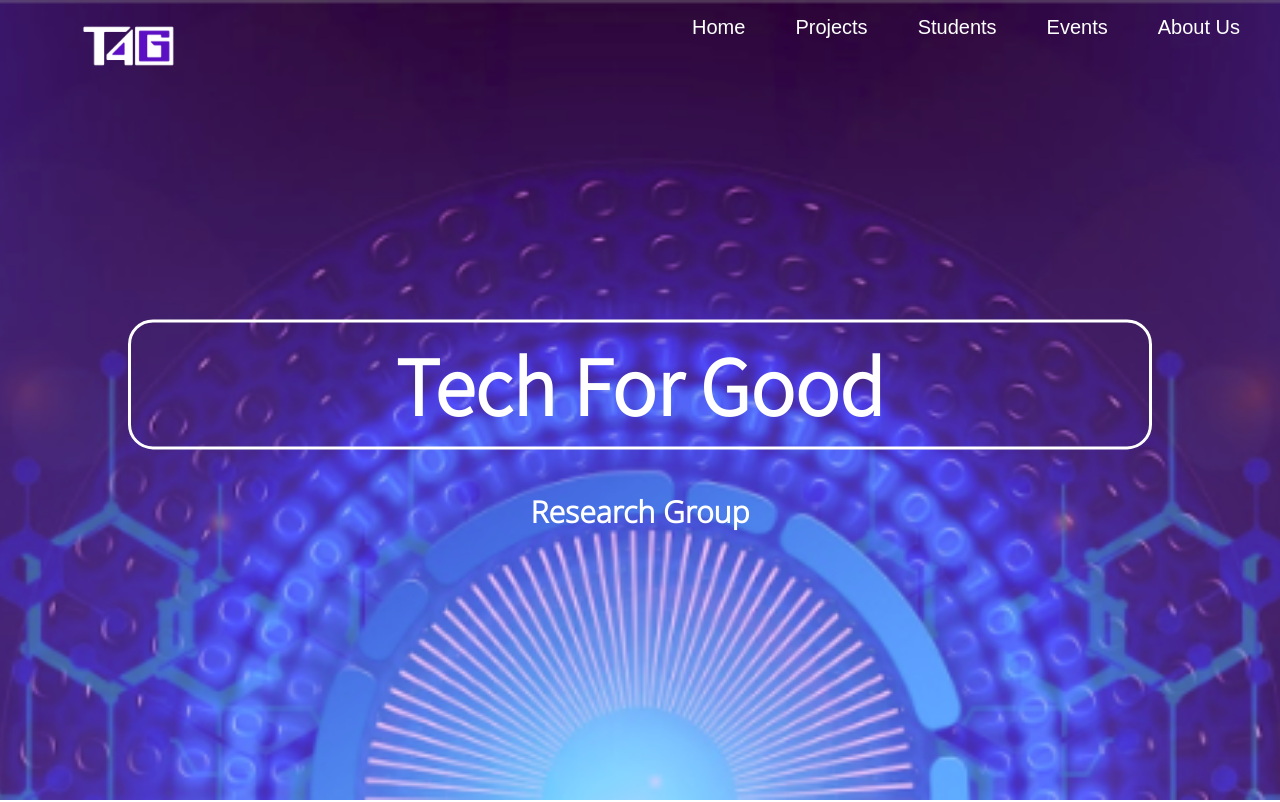
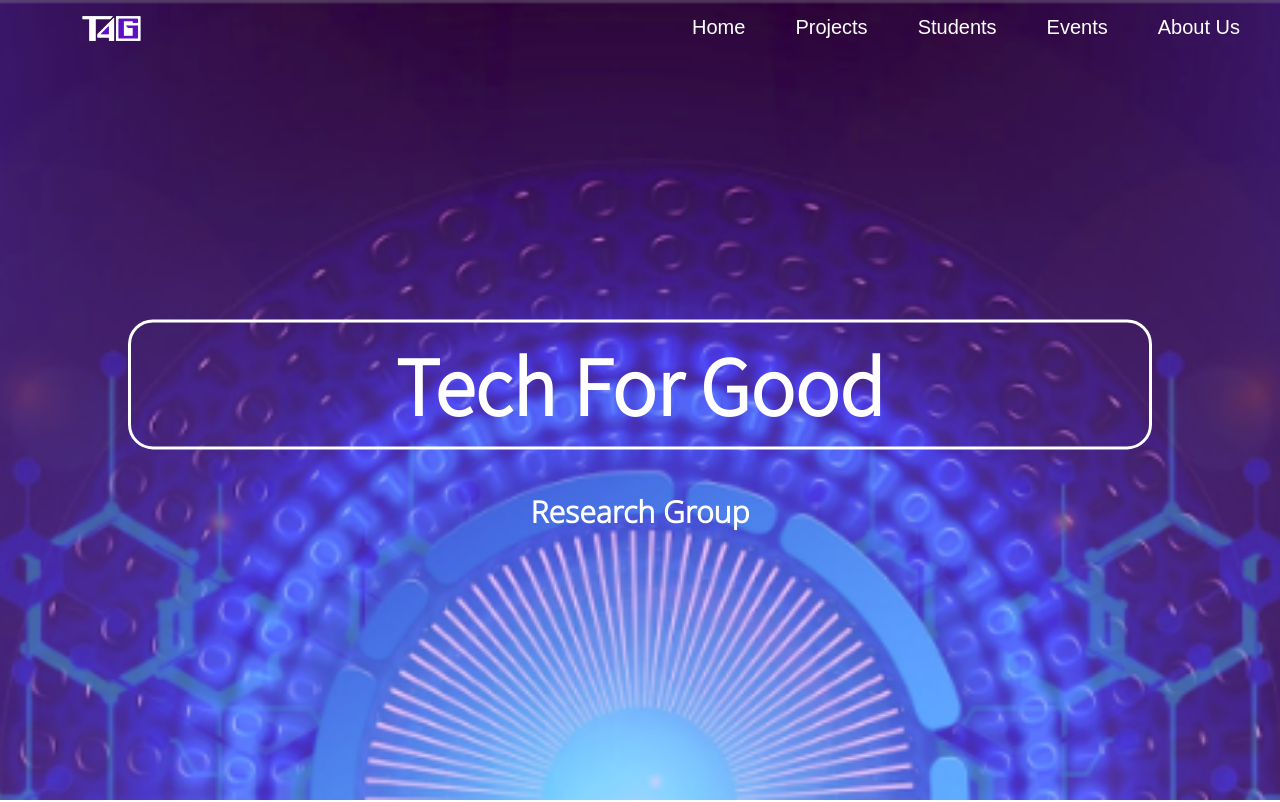
Before and after one commit to t4guw/T4G-Website, a plain HTML site: page index.html in a window 1280 px wide. Shown: the top 802 px of the page. Drawn offline with Linux system fonts and the light colour scheme.

Commit message:
resize logo

```diff
--- a/index.html
+++ b/index.html
@@ -15,7 +15,7 @@
         <div class="top-nav">
             <ul>
                 <li id="logo"><a target="blank" href="index.html">
-                    <img src="img/T4G-Logo.png" alt="T4G logo" width="100" height="100">
+                    <img src="img/T4G-Logo.png" alt="T4G logo" width="65" height="65">
                 </a></li>
 
                 <!--  Links in navigation bar -->
```
